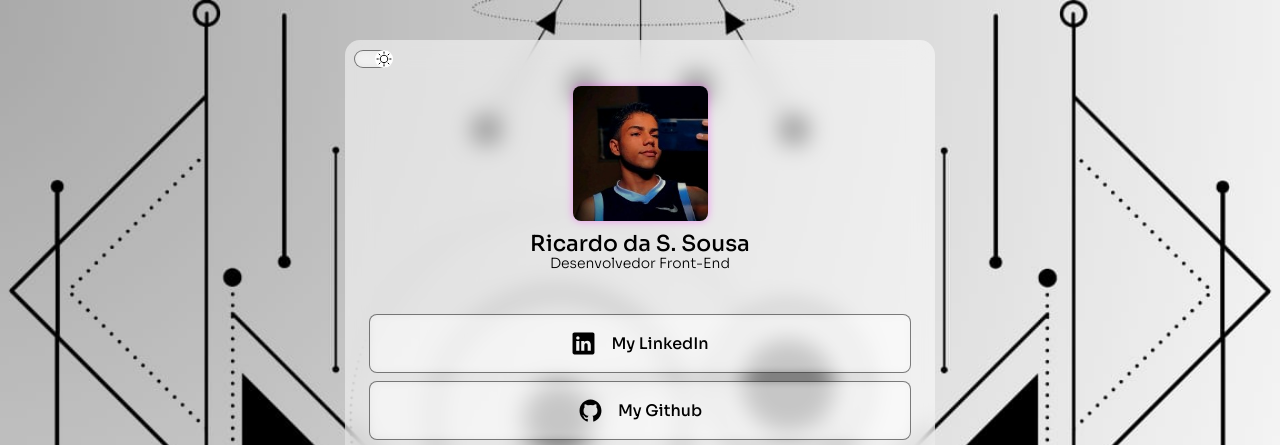
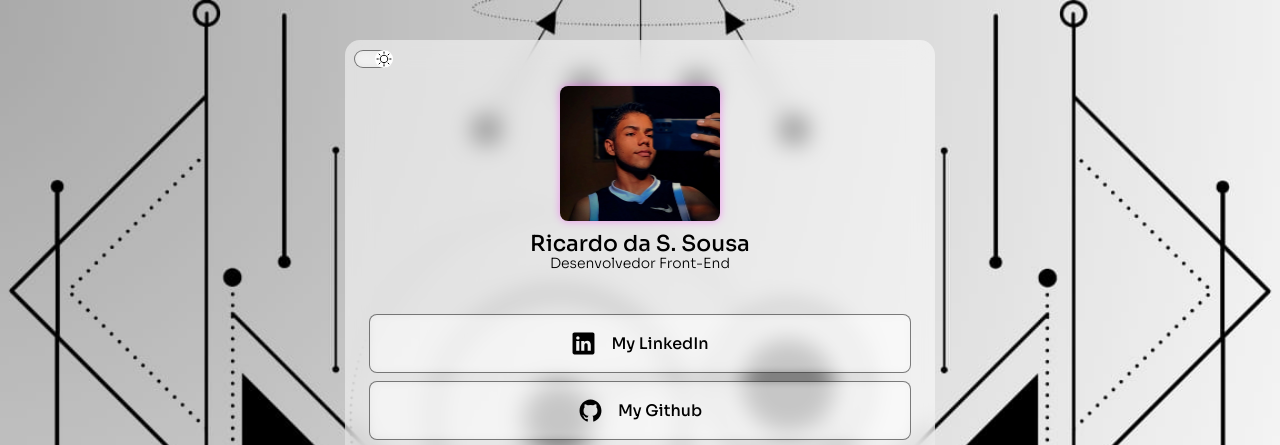
Before and after one commit to RicSilva9/LinkTree, a plain HTML site: page index.html in a window 1280 px wide. Shown: the top 445 px of the page. Drawn offline with nearby package versions, Linux system fonts and the light colour scheme.

Commit message:
style: atualização de img de perfil

```diff
--- a/index.html
+++ b/index.html
@@ -21,7 +21,7 @@
         </div>
 
         <div id="profile">
-            <img src="./src/assets/IMG-perfil/perfil.jpg" alt="imagem de Perfil do Ricardo da S. Sousa">
+            <img src="./src/assets/IMG-perfil/perfil.jpeg" alt="imagem de Perfil do Ricardo da S. Sousa">
             <h1>Ricardo da S. Sousa</h1>
             <p>Desenvolvedor Front-End</p>
         </div>
```
Also changed, not shown: src/assets/IMG-perfil/perfil.jpeg (added), src/assets/IMG-perfil/perfil.jpg (deleted).
